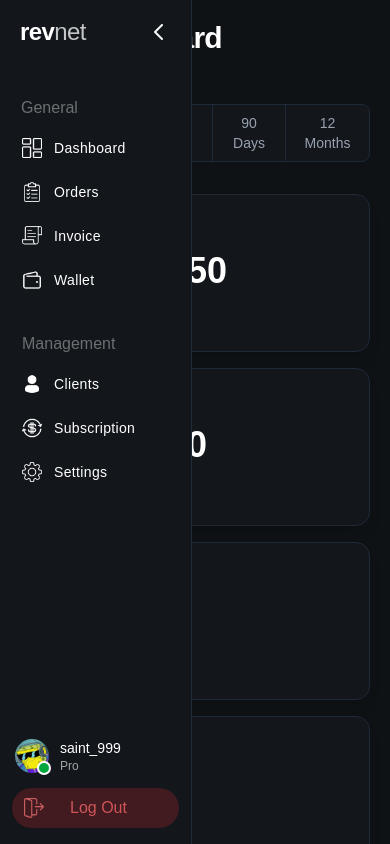
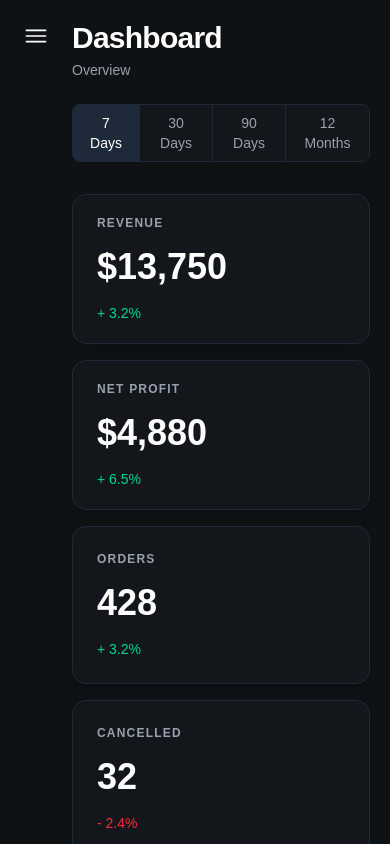
Before and after one commit to Saint0999/RevNet, a React (Vite) app: page /dashboard in a window 390 px wide. Built offline with nearby package versions, Linux system fonts and the light colour scheme.

Commit message:
fix: optimized for mobile users

```diff
--- a/src/Cards.tsx
+++ b/src/Cards.tsx
@@ -8,7 +8,7 @@ function Cards(props: CardProps) {
   const isPositive = props.percentage >= 0;
 
   return (
-    <div className="bg-[#13171c] border border-gray-800 rounded-xl p-6 flex-col justify-between h-full w-full shadow-lg font-sans">
+    <div className="bg-[#13171c] border border-gray-800 rounded-xl p-6 flex-col justify-between h-auto w-full md:h-full px-6 py-5 shadow-lg font-sans">
 
       <h3 className="text-gray-400 text-xs font-semibold tracking-widest uppercase mb-4">
         {props.title}
--- a/src/Sidebar.tsx
+++ b/src/Sidebar.tsx
@@ -27,6 +27,8 @@ export function AvatarWithBadge() {
 }
 
 function Sidebar({isOpen, setIsOpen}: SidebarProps){
+
+    setIsOpen(false);
 
     return(
         <>
--- a/src/components/ui/avatar.tsx
+++ b/src/components/ui/avatar.tsx
@@ -1,7 +1,7 @@
 import * as React from "react"
 import { Avatar as AvatarPrimitive } from "radix-ui"
 
-import { cn } from "@/lib/utils"
+import { cn } from "../../lib/utils"
 
 function Avatar({
   className,
--- a/src/components/ui/table.tsx
+++ b/src/components/ui/table.tsx
@@ -1,6 +1,6 @@
 import * as React from "react"
 
-import { cn } from "@/lib/utils"
+import { cn } from "../../lib/utils"
 
 function Table({ className, ...props }: React.ComponentProps<"table">) {
   return (
```
Also changed, not shown: 1 other file (tests, documents, lock files or other folders).
